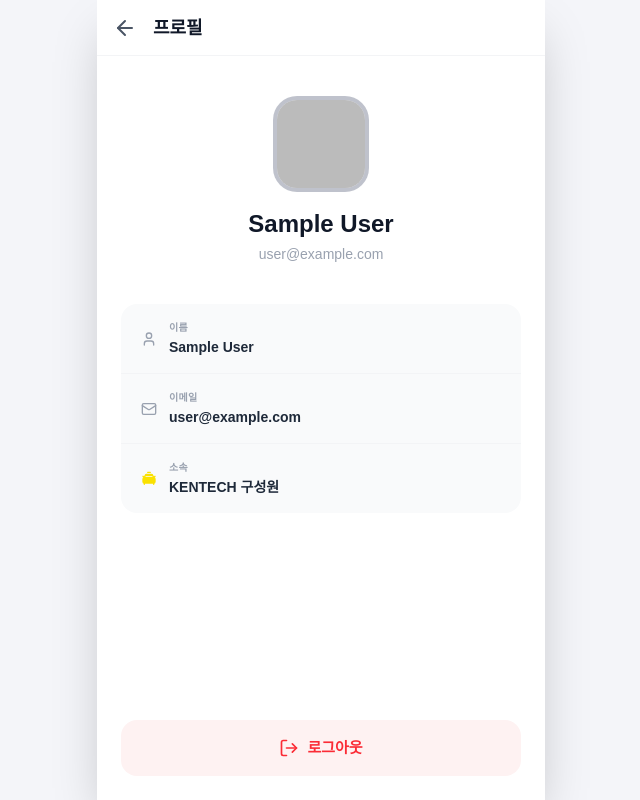
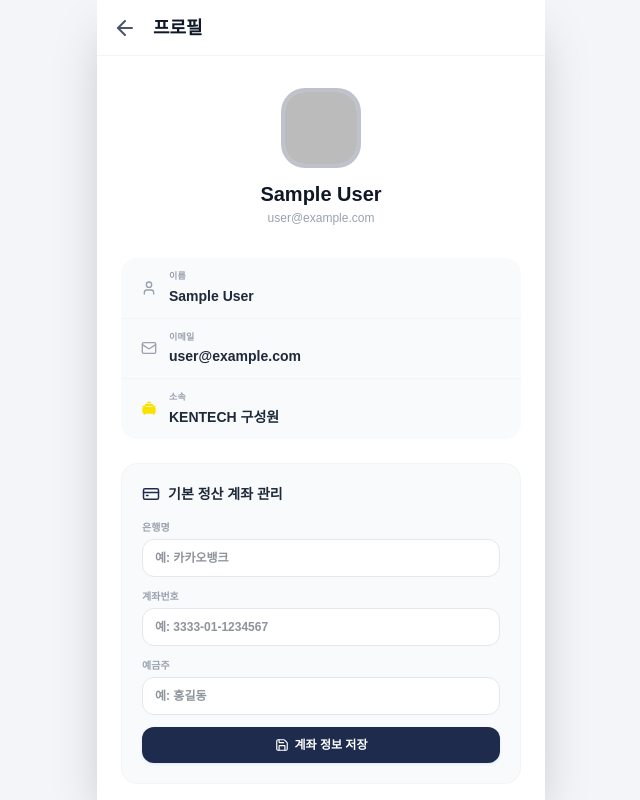
Before and after one commit to LEESH-lab/kentaxi-web, a Next.js app: page /profile in a window 1280 px wide. Shown: the whole page, without its empty margins (319-959 px from the left). Built offline with nearby package versions, Linux system fonts and the light colour scheme; no server answers; the database is empty; sample sign-in values are in the browser's storage.

Commit message:
feat: add Account Deletion and Default Settlement Account Saving with auto pre-fill

```diff
--- /dev/null
+++ b/src/app/api/user/account/route.ts
@@ -0,0 +1,37 @@
+import { NextResponse } from "next/server";
+import { prisma } from "@/lib/prisma";
+import { auth } from "@/auth";
+
+export async function GET() {
+  const session = await auth();
+  if (!session?.user?.id) {
+    return NextResponse.json({ error: "Unauthorized" }, { status: 401 });
+  }
+
+  const user = await prisma.user.findUnique({
+    where: { id: session.user.id },
+    select: { defaultBank: true, defaultAccount: true, defaultHolder: true }
+  });
+
+  return NextResponse.json(user);
+}
+
+export async function POST(req: Request) {
+  const session = await auth();
+  if (!session?.user?.id) {
+    return NextResponse.json({ error: "Unauthorized" }, { status: 401 });
+  }
+
+  const { defaultBank, defaultAccount, defaultHolder } = await req.json();
+
+  await prisma.user.update({
+    where: { id: session.user.id },
+    data: {
+      defaultBank,
+      defaultAccount,
+      defaultHolder
+    }
+  });
+
+  return NextResponse.json({ success: true });
+}
--- a/src/app/page.tsx
+++ b/src/app/page.tsx
@@ -162,6 +162,25 @@ export default function Home() {
       .then(r => r.ok ? r.json() : null)
       .then(data => setSettlement(data));
   }, [activeChatPotId]);
+
+  // Pre-fill settlement form with user's default bank account details if available
+  useEffect(() => {
+    if (showSettlement && !settlement) {
+      fetch('/api/user/account')
+        .then(res => res.ok ? res.json() : null)
+        .then(data => {
+          if (data) {
+            setSettlementForm(f => ({
+              ...f,
+              accountBank: data.defaultBank || f.accountBank || '',
+              accountNumber: data.defaultAccount || f.accountNumber || '',
+              accountHolder: data.defaultHolder || f.accountHolder || '',
+            }));
+          }
+        })
+        .catch(err => console.error('Failed to pre-fill default account:', err));
+    }
+  }, [showSettlement, settlement]);
 
   const handleSubmitSettlement = async () => {
     if (!activeChatPotId) return;
--- a/src/app/profile/page.tsx
+++ b/src/app/profile/page.tsx
@@ -2,11 +2,35 @@
 
 import { useSession, signOut } from 'next-auth/react';
 import { useRouter } from 'next/navigation';
-import { ArrowLeft, LogOut, User as UserIcon, Mail, CarTaxiFront } from 'lucide-react';
+import { useState, useEffect } from 'react';
+import { ArrowLeft, LogOut, User as UserIcon, Mail, CarTaxiFront, CreditCard, Save, AlertTriangle } from 'lucide-react';
 
 export default function ProfilePage() {
   const { data: session, status } = useSession();
   const router = useRouter();
+
+  // Default Settlement Bank Account states
+  const [bank, setBank] = useState('');
+  const [account, setAccount] = useState('');
+  const [holder, setHolder] = useState('');
+  const [isSaving, setIsSaving] = useState(false);
+  const [saveMessage, setSaveMessage] = useState('');
+
+  // Fetch default bank details on mount
+  useEffect(() => {
+    if (session) {
+      fetch('/api/user/account')
+        .then(res => res.json())
+        .then(data => {
+          if (data) {
+            setBank(data.defaultBank || '');
+            setAccount(data.defaultAccount || '');
+            setHolder(data.defaultHolder || '');
+          }
+        })
+        .catch(err => console.error('Failed to load user account:', err));
+    }
+  }, [session]);
 
   if (status === 'loading') {
     return (
@@ -25,60 +49,164 @@ export default function ProfilePage() {
     await signOut({ callbackUrl: '/login' });
   };
 
+  const handleSaveAccount = async () => {
+    setIsSaving(true);
+    setSaveMessage('');
+    try {
+      const res = await fetch('/api/user/account', {
+        method: 'POST',
+        headers: { 'Content-Type': 'application/json' },
+        body: JSON.stringify({ defaultBank: bank, defaultAccount: account, defaultHolder: holder })
+      });
+      if (res.ok) {
+        setSaveMessage('✅ 계좌 정보가 저장되었습니다.');
+        setTimeout(() => setSaveMessage(''), 3000);
+      } else {
+        setSaveMessage('❌ 저장에 실패했습니다.');
+      }
+    } catch (e) {
+      setSaveMessage('❌ 서버 오류가 발생했습니다.');
+    } finally {
+      setIsSaving(false);
+    }
+  };
+
+  const handleDeleteAccount = async () => {
+    const confirmed = window.confirm(
+      '⚠ 정말로 회원 탈퇴를 하시겠습니까?\n탈퇴 시 모든 탑승 이력, 대화 내역 및 정산 정보가 영구적으로 삭제되며 복구할 수 없습니다.'
+    );
+    if (!confirmed) return;
+
+    try {
+      const res = await fetch('/api/user', { method: 'DELETE' });
+      if (res.ok) {
+        alert('회원 탈퇴가 완료되었습니다. 이용해 주셔서 감사합니다.');
+        await signOut({ callbackUrl: '/login' });
+      } else {
+        alert('회원 탈퇴 중 오류가 발생했습니다. 다시 시도해 주세요.');
+      }
+    } catch (e) {
+      alert('서버와의 통신에 실패했습니다.');
+    }
+  };
+
   return (
-    <div className="h-[100dvh] flex flex-col bg-white text-gray-900 font-sans max-w-md mx-auto shadow-2xl">
-      <header className="px-4 h-[56px] flex items-center border-b border-gray-100">
+    <div className="h-[100dvh] flex flex-col bg-white text-gray-900 font-sans max-w-md mx-auto shadow-2xl overflow-y-auto no-scrollbar">
+      <header className="px-4 h-[56px] flex items-center border-b border-gray-100 shrink-0 bg-white sticky top-0 z-10">
         <button onClick={() => router.back()} className="p-2 -ml-2 text-gray-600 active:bg-gray-100 rounded-full">
           <ArrowLeft className="w-6 h-6" />
         </button>
         <h1 className="ml-2 font-bold text-lg">프로필</h1>
       </header>
 
-      <main className="flex-1 px-6 pt-10 pb-6 flex flex-col">
+      <main className="flex-1 px-6 pt-8 pb-10 flex flex-col">
         {/* 아바타 */}
-        <div className="flex flex-col items-center mb-10">
-          <div className="w-24 h-24 rounded-3xl bg-kakao-blue/10 flex items-center justify-center overflow-hidden mb-4 border-4 border-kakao-blue/20">
+        <div className="flex flex-col items-center mb-8">
+          <div className="w-20 h-20 rounded-3xl bg-kakao-blue/10 flex items-center justify-center overflow-hidden mb-3 border-4 border-kakao-blue/20">
             {session.user?.image
               ? <img src={session.user.image} alt="" className="w-full h-full object-cover" />
-              : <UserIcon className="w-12 h-12 text-kakao-blue/50" />
+              : <UserIcon className="w-10 h-10 text-kakao-blue/50" />
             }
           </div>
-          <h2 className="text-2xl font-black text-gray-900">{session.user?.name}</h2>
-          <p className="text-sm text-gray-400 font-medium mt-1">{session.user?.email}</p>
+          <h2 className="text-xl font-black text-gray-900">{session.user?.name}</h2>
+          <p className="text-xs text-gray-400 font-medium mt-0.5">{session.user?.email}</p>
         </div>
 
-        {/* 정보 카드 */}
-        <div className="bg-gray-50 rounded-2xl divide-y divide-gray-100 mb-6">
-          <div className="flex items-center gap-3 px-5 py-4">
+        {/* 기본 정보 */}
+        <div className="bg-gray-50 rounded-2xl divide-y divide-gray-100 mb-6 shrink-0">
+          <div className="flex items-center gap-3 px-5 py-3">
             <UserIcon className="w-4 h-4 text-gray-400 shrink-0" />
             <div>
-              <p className="text-[10px] font-bold text-gray-400 uppercase tracking-wide mb-0.5">이름</p>
+              <p className="text-[9px] font-bold text-gray-400 uppercase tracking-wide mb-0.5">이름</p>
               <p className="text-sm font-bold text-gray-800">{session.user?.name}</p>
             </div>
           </div>
-          <div className="flex items-center gap-3 px-5 py-4">
+          <div className="flex items-center gap-3 px-5 py-3">
             <Mail className="w-4 h-4 text-gray-400 shrink-0" />
             <div>
-              <p className="text-[10px] font-bold text-gray-400 uppercase tracking-wide mb-0.5">이메일</p>
+              <p className="text-[9px] font-bold text-gray-400 uppercase tracking-wide mb-0.5">이메일</p>
               <p className="text-sm font-bold text-gray-800">{session.user?.email}</p>
             </div>
           </div>
-          <div className="flex items-center gap-3 px-5 py-4">
+          <div className="flex items-center gap-3 px-5 py-3">
             <CarTaxiFront className="w-4 h-4 text-kakao-yellow fill-current shrink-0" />
             <div>
-              <p className="text-[10px] font-bold text-gray-400 uppercase tracking-wide mb-0.5">소속</p>
+              <p className="text-[9px] font-bold text-gray-400 uppercase tracking-wide mb-0.5">소속</p>
               <p className="text-sm font-bold text-gray-800">KENTECH 구성원</p>
             </div>
           </div>
         </div>
 
-        <div className="mt-auto">
+        {/* 기본 정산 계좌 관리 */}
+        <div className="bg-gray-50 rounded-2xl p-5 mb-8 border border-gray-100 shrink-0">
+          <div className="flex items-center gap-2 mb-4">
+            <CreditCard className="w-4.5 h-4.5 text-kakao-blue" />
+            <h3 className="font-bold text-sm text-gray-800">기본 정산 계좌 관리</h3>
+          </div>
+
+          <div className="space-y-3">
+            <div>
+              <label className="text-[10px] font-bold text-gray-400 block mb-1">은행명</label>
+              <input
+                type="text"
+                placeholder="예: 카카오뱅크"
+                value={bank}
+                onChange={e => setBank(e.target.value)}
+                className="w-full bg-white border border-gray-200 rounded-xl px-3 py-2.5 text-xs focus:outline-none focus:border-kakao-blue text-gray-800 font-bold"
+              />
+            </div>
+            <div>
+              <label className="text-[10px] font-bold text-gray-400 block mb-1">계좌번호</label>
+              <input
+                type="text"
+                placeholder="예: 3333-01-1234567"
+                value={account}
+                onChange={e => setAccount(e.target.value)}
+                className="w-full bg-white border border-gray-200 rounded-xl px-3 py-2.5 text-xs font-mono focus:outline-none focus:border-kakao-blue text-gray-800 font-bold"
+              />
+            </div>
+            <div>
+              <label className="text-[10px] font-bold text-gray-400 block mb-1">예금주</label>
+              <input
+                type="text"
+                placeholder="예: 홍길동"
+                value={holder}
+                onChange={e => setHolder(e.target.value)}
+                className="w-full bg-white border border-gray-200 rounded-xl px-3 py-2.5 text-xs focus:outline-none focus:border-kakao-blue text-gray-800 font-bold"
+              />
+            </div>
+
+            {saveMessage && (
+              <p className="text-xs font-bold text-center mt-1 transition-all">{saveMessage}</p>
+            )}
+
+            <button
+              onClick={handleSaveAccount}
+              disabled={isSaving}
+              className="w-full bg-kakao-blue text-white py-2.5 rounded-xl text-xs font-bold active:scale-[0.98] transition-transform flex items-center justify-center gap-1.5 disabled:opacity-50 shadow-sm shadow-blue-100 cursor-pointer"
+            >
+              <Save className="w-3.5 h-3.5" />
+              계좌 정보 저장
+            </button>
+          </div>
+        </div>
+
+        {/* 푸터 조작부 */}
+        <div className="mt-auto pt-6 space-y-3 shrink-0">
           <button
             onClick={handleLogout}
-            className="w-full flex items-center justify-center gap-2 h-14 rounded-2xl bg-red-50 text-red-500 font-black text-[15px] active:bg-red-100 transition-all"
+            className="w-full flex items-center justify-center gap-2 h-14 rounded-2xl bg-gray-100 text-gray-700 font-black text-[15px] active:bg-gray-200 transition-all shadow-sm cursor-pointer"
           >
             <LogOut className="w-5 h-5" />
             로그아웃
+          </button>
+
+          <button
+            onClick={handleDeleteAccount}
+            className="w-full flex items-center justify-center gap-2 h-12 rounded-2xl bg-red-50 text-red-500 font-bold text-[13px] active:bg-red-100 transition-all border border-red-100 cursor-pointer"
+          >
+            <AlertTriangle className="w-4 h-4" />
+            회원 탈퇴
           </button>
         </div>
       </main>
```
Also changed, not shown: src/app/api/user/route.ts (added, +46 -0 lines), 1 other file (tests, documents, lock files or other folders).
